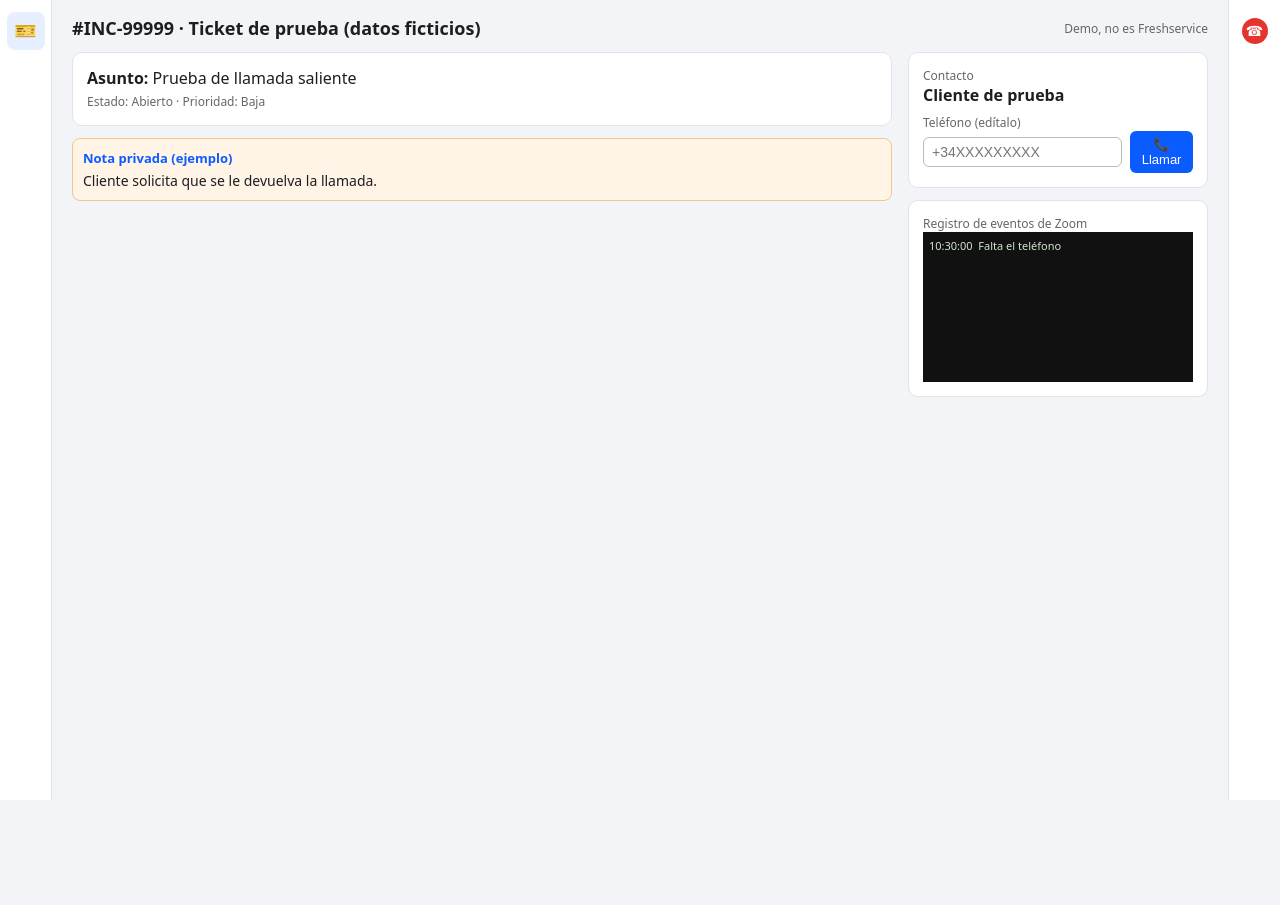
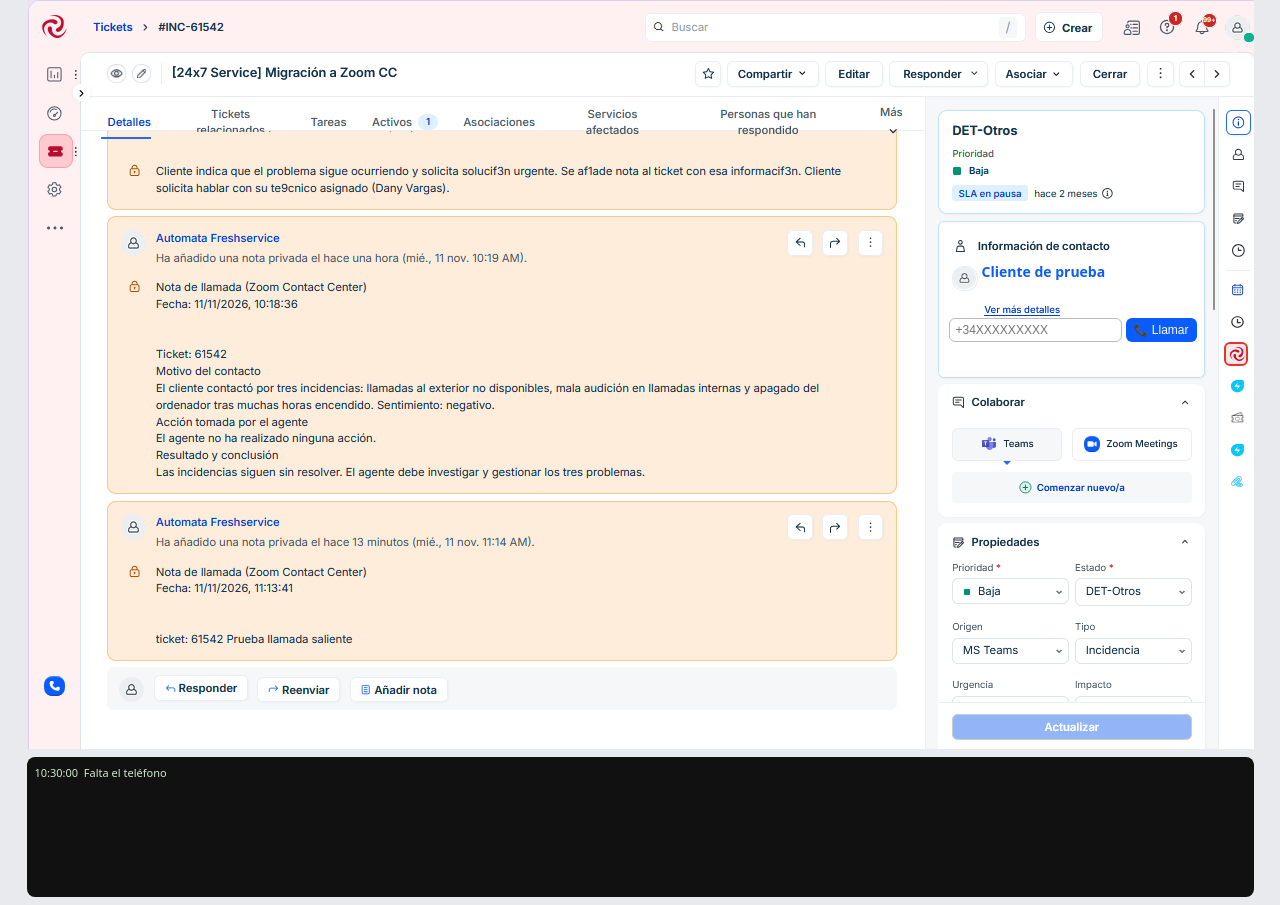
Before and after one commit to dvdrako-spec/zcc-smart-embed-prueba, a plain HTML site: page demo.html in a window 1280 px wide. Both pictures are taken after a click on the button "📞 Llamar". Before the commit the page ends 800 px from the top, so only its background shows below. Drawn offline with Linux system fonts and the light colour scheme.

Commit message:
Add files via upload

```diff
--- a/demo.html
+++ b/demo.html
@@ -6,78 +6,44 @@
 <title>Demo helpdesk + ZCC</title>
 <style>
   *{box-sizing:border-box}
-  body{margin:0;font-family:system-ui,sans-serif;background:#f3f4f7;color:#1c1e21;display:flex;height:100vh;overflow:hidden}
-  .rail{width:52px;background:#fff;border-right:1px solid #e1e3e8;display:flex;flex-direction:column;align-items:center;padding-top:12px;gap:10px}
-  .rail button{width:38px;height:38px;border:0;border-radius:8px;background:transparent;font-size:18px;cursor:pointer}
-  .rail button:hover,.rail button.on{background:#e6efff}
-  main{flex:1;overflow:auto;padding:16px 20px;min-width:0}
-  .top{display:flex;justify-content:space-between;align-items:center;margin-bottom:12px}
-  h1{font-size:18px;margin:0}
-  .cols{display:flex;gap:16px;align-items:flex-start;flex-wrap:wrap}
-  .card{background:#fff;border:1px solid #e1e3e8;border-radius:10px;padding:14px;margin-bottom:12px}
-  .hilo{flex:1;min-width:320px}
-  .lado{width:300px}
-  .nota{background:#fff4e5;border:1px solid #f1c78a;border-radius:8px;padding:10px;margin-bottom:10px;font-size:14px;white-space:pre-wrap}
-  .nota b{display:block;font-size:13px;margin-bottom:4px;color:#0b5cff}
-  .tel{display:flex;align-items:center;gap:8px}
-  .llamar{border:0;background:#0b5cff;color:#fff;border-radius:6px;padding:6px 10px;cursor:pointer;font-size:13px}
-  .etq{font-size:12px;color:#666}
-  #panel{width:0;transition:width .2s;background:#fff;border-left:1px solid #e1e3e8;overflow:hidden;display:flex;flex-direction:column}
-  #panel.abierto{width:380px}
-  #panel .cab{padding:8px 12px;font-size:13px;border-bottom:1px solid #e1e3e8;display:flex;justify-content:space-between}
-  #zoom-embeddable-phone-iframe{flex:1;width:100%;border:0;min-height:520px}
-  #log{height:150px;overflow:auto;background:#111;color:#cfe8cf;font-size:11px;padding:6px;white-space:pre-wrap}
+  body{margin:0;background:#e9eaee;font-family:system-ui,sans-serif}
+  #escena{position:relative;width:100%;max-width:1227px;margin:0 auto}
+  #escena img{display:block;width:100%;height:auto}
+  .px{position:absolute}                       /* posiciones en % de la imagen 1227x749 */
+  #zoomIcono{left:calc(1197/1227*100%);top:calc(342/749*100%);width:calc(24/1227*100%);height:calc(24/749*100%);
+             border:2px solid #e5342f;border-radius:6px;background:rgba(229,52,47,.12);cursor:pointer;padding:0}
+  #zoomIcono:hover{background:rgba(229,52,47,.3)}
+  #nombre{left:calc(955/1227*100%);top:calc(262/749*100%);font-size:clamp(9px,1.15vw,14px);font-weight:600;color:#0b5cff}
+  #caja{left:calc(922/1227*100%);top:calc(318/749*100%);width:calc(248/1227*100%);display:flex;gap:4px;background:#fff}
+  #caja input{flex:1;min-width:0;padding:4px 6px;border:1px solid #bbb;border-radius:6px;font-size:12px}
+  #caja button{border:0;background:#0b5cff;color:#fff;border-radius:6px;padding:4px 8px;cursor:pointer;font-size:12px}
+  #panel{position:fixed;right:56px;top:56px;width:380px;height:calc(100vh - 76px);background:#fff;border:1px solid #bbb;border-radius:10px;
+         box-shadow:0 8px 30px rgba(0,0,0,.3);display:none;flex-direction:column;z-index:50;resize:both;overflow:hidden;min-width:300px;min-height:300px}
+  #panel.abierto{display:flex}
+  #panel .cab{padding:8px 12px;font-size:13px;border-bottom:1px solid #ddd;display:flex;justify-content:space-between;background:#f4f4f4;cursor:move;user-select:none}
+  #panel .cab a{text-decoration:none;color:#333;margin-left:10px;cursor:pointer}
+  #zoom-embeddable-phone-iframe{flex:1;width:100%;border:0}
+  #log{max-width:1227px;margin:8px auto;height:140px;overflow:auto;background:#111;color:#cfe8cf;font-size:11px;padding:8px;white-space:pre-wrap;border-radius:8px}
   .enlace{color:#ffd479}
-  input{padding:6px 8px;border:1px solid #bbb;border-radius:6px;font-size:14px;width:100%}
-  .rail.der{border-right:0;border-left:1px solid #e1e3e8}
-  .zc{display:inline-block;width:26px;height:26px;line-height:26px;border-radius:50%;background:#e5342f;color:#fff;font-size:14px}
-  #panel .cab a{text-decoration:none;color:#333;margin-left:8px;cursor:pointer}
-  #panel.flotante{position:fixed;right:80px;bottom:20px;width:380px;height:600px;border:1px solid #999;border-radius:10px;box-shadow:0 8px 30px rgba(0,0,0,.3);z-index:50;resize:both;min-width:300px;min-height:300px}
-  #panel.flotante .cab{cursor:move;background:#f0f0f0}
-  #panel:not(.abierto){display:none}
 </style>
 </head>
 <body>
-<div class="rail"><button class="on" title="Tickets">🎫</button></div>
-
-<main>
-  <div class="top"><h1>#INC-99999 · Ticket de prueba (datos ficticios)</h1><span class="etq">Demo, no es Freshservice</span></div>
-  <div class="cols">
-    <div class="hilo">
-      <div class="card">
-        <b>Asunto:</b> Prueba de llamada saliente<br>
-        <span class="etq">Estado: Abierto · Prioridad: Baja</span>
-      </div>
-      <div id="notas">
-        <div class="nota"><b>Nota privada (ejemplo)</b>Cliente solicita que se le devuelva la llamada.</div>
-      </div>
-    </div>
-    <div class="lado">
-      <div class="card">
-        <div class="etq">Contacto</div>
-        <b>Cliente de prueba</b>
-        <div class="etq" style="margin-top:8px">Teléfono (edítalo)</div>
-        <div class="tel"><input id="tel" placeholder="+34XXXXXXXXX"><button class="llamar" id="llamar">📞 Llamar</button></div>
-      </div>
-      <div class="card">
-        <div class="etq">Registro de eventos de Zoom</div>
-        <div id="log"></div>
-      </div>
-    </div>
-  </div>
-</main>
+<div id="escena">
+  <img src="demo-fresh.png" alt="Ticket de ejemplo">
+  <button class="px" id="zoomIcono" title="Zoom Contact Center"></button>
+  <div class="px" id="nombre">Cliente de prueba</div>
+  <div class="px" id="caja"><input id="tel" placeholder="+34XXXXXXXXX"><button id="llamar">📞 Llamar</button></div>
+</div>
+<div id="log"></div>
 
 <aside id="panel">
-  <div class="cab" id="cab"><span>Zoom Contact Center</span>
-    <span><a href="#" id="desacoplar" title="Desacoplar / acoplar">⇱</a> <a href="#" id="cerrar" title="Cerrar">✕</a></span></div>
+  <div class="cab" id="cab"><span>Zoom Contact Center</span><span><a id="cerrar" title="Cerrar">✕</a></span></div>
 </aside>
-<div class="rail der"><button id="btnTel" title="Zoom Contact Center"><span class="zc">☎</span></button></div>
 
 <script>
-  const BASE_SMART_EMBED = "https://zoom.us/cci/callbar/crm/";
-  const TICKET = "99999";
-  const panel = document.getElementById("panel");
-  const log = document.getElementById("log");
+  const BASE_SMART_EMBED="https://zoom.us/cci/callbar/crm/";
+  const TICKET="61542";   // el de la captura; solo para la demo
+  const panel=document.getElementById("panel"), log=document.getElementById("log");
   const escribe=(t,c)=>{const l=document.createElement("div");if(c)l.className=c;l.textContent=new Date().toLocaleTimeString("es-ES")+"  "+t;log.appendChild(l);log.scrollTop=log.scrollHeight;};
 
   const iframe=document.createElement("iframe");
@@ -87,50 +53,39 @@
   iframe.setAttribute("allow",";autoplay;microphone;camera;display-capture;midi;encrypted-media;clipboard-write;");
   panel.appendChild(iframe);
 
-  const abrir=()=>panel.classList.add("abierto");
-  document.getElementById("btnTel").onclick=()=>panel.classList.toggle("abierto");
-  document.getElementById("cerrar").onclick=(e)=>{e.preventDefault();panel.classList.remove("abierto");};
-  document.getElementById("desacoplar").onclick=(e)=>{e.preventDefault();panel.classList.toggle("flotante");panel.style.left="";panel.style.top="";panel.style.right="";panel.style.bottom="";};
-  // arrastrar el panel flotante por la cabecera
+  document.getElementById("zoomIcono").onclick=()=>panel.classList.toggle("abierto");
+  document.getElementById("cerrar").onclick=()=>panel.classList.remove("abierto");
+
+  // el panel es flotante: se arrastra por la cabecera
   (()=>{const cab=document.getElementById("cab");let d=null;
-    cab.addEventListener("mousedown",e=>{if(!panel.classList.contains("flotante")||e.target.tagName==="A")return;
-      const r=panel.getBoundingClientRect();d={x:e.clientX-r.left,y:e.clientY-r.top};iframe.style.pointerEvents="none";e.preventDefault();});
-    window.addEventListener("mousemove",e=>{if(!d)return;panel.style.left=(e.clientX-d.x)+"px";panel.style.top=(e.clientY-d.y)+"px";panel.style.right="auto";panel.style.bottom="auto";});
+    cab.addEventListener("mousedown",e=>{if(e.target.tagName==="A")return;const r=panel.getBoundingClientRect();
+      d={x:e.clientX-r.left,y:e.clientY-r.top};iframe.style.pointerEvents="none";e.preventDefault();});
+    window.addEventListener("mousemove",e=>{if(!d)return;panel.style.left=(e.clientX-d.x)+"px";panel.style.top=(e.clientY-d.y)+"px";panel.style.right="auto";});
     window.addEventListener("mouseup",()=>{d=null;iframe.style.pointerEvents="";});})();
 
   const enlaces={};
-  function nota(texto){
-    const d=document.createElement("div");d.className="nota";
-    d.innerHTML="<b>Registro automático de llamada</b>";
-    d.appendChild(document.createTextNode(texto));
-    document.getElementById("notas").prepend(d);
-  }
-
   window.addEventListener("message",(e)=>{
     let host="";try{host=new URL(e.origin).hostname;}catch{return;}
     if(!host.endsWith("zoom.us"))return;
     const m=e.data;
     if(!m||typeof m.type!=="string"||!m.type.startsWith("zcc-"))return;
     escribe(m.type+(m.data?"  "+JSON.stringify(m.data):""));
-    if(m.type==="zcc-init-config-request"){
+    if(m.type==="zcc-init-config-request")
       iframe.contentWindow.postMessage({type:"zcc-init-config-response",data:{phone:{screenPopEvent:"RINGING"}}},"*");
-    }
     if(m.type==="zcc-outbound-call-started"&&m.data?.engagementId){
       enlaces[m.data.engagementId]=TICKET;
       escribe(`ENLACE: llamada ${m.data.engagementId} <-> ticket ${TICKET}`,"enlace");
-      nota(`Llamada saliente iniciada (engagement ${m.data.engagementId}).`);
     }
     if(m.type==="zcc-phone-call-log"){
       const id=m.data?.engagementId;
       escribe(`FIN: llamada ${id} del ticket ${enlaces[id]??"(sin enlace)"}`,"enlace");
-      nota(`Llamada finalizada (engagement ${id}).`);
     }
   });
 
   document.getElementById("llamar").onclick=()=>{
     const phone=document.getElementById("tel").value.trim();
     if(!phone){escribe("Falta el teléfono");return;}
-    abrir();
+    panel.classList.add("abierto");
     escribe(`Pidiendo llamada a ${phone} (ticket ${TICKET})`);
     iframe.contentWindow.postMessage({type:"onclicktoact",data:{id:TICKET,name:"Ticket "+TICKET,phone,userEntity:"ticket"}},"*");
   };
```
Also changed, not shown: demo-fresh.png (added).
